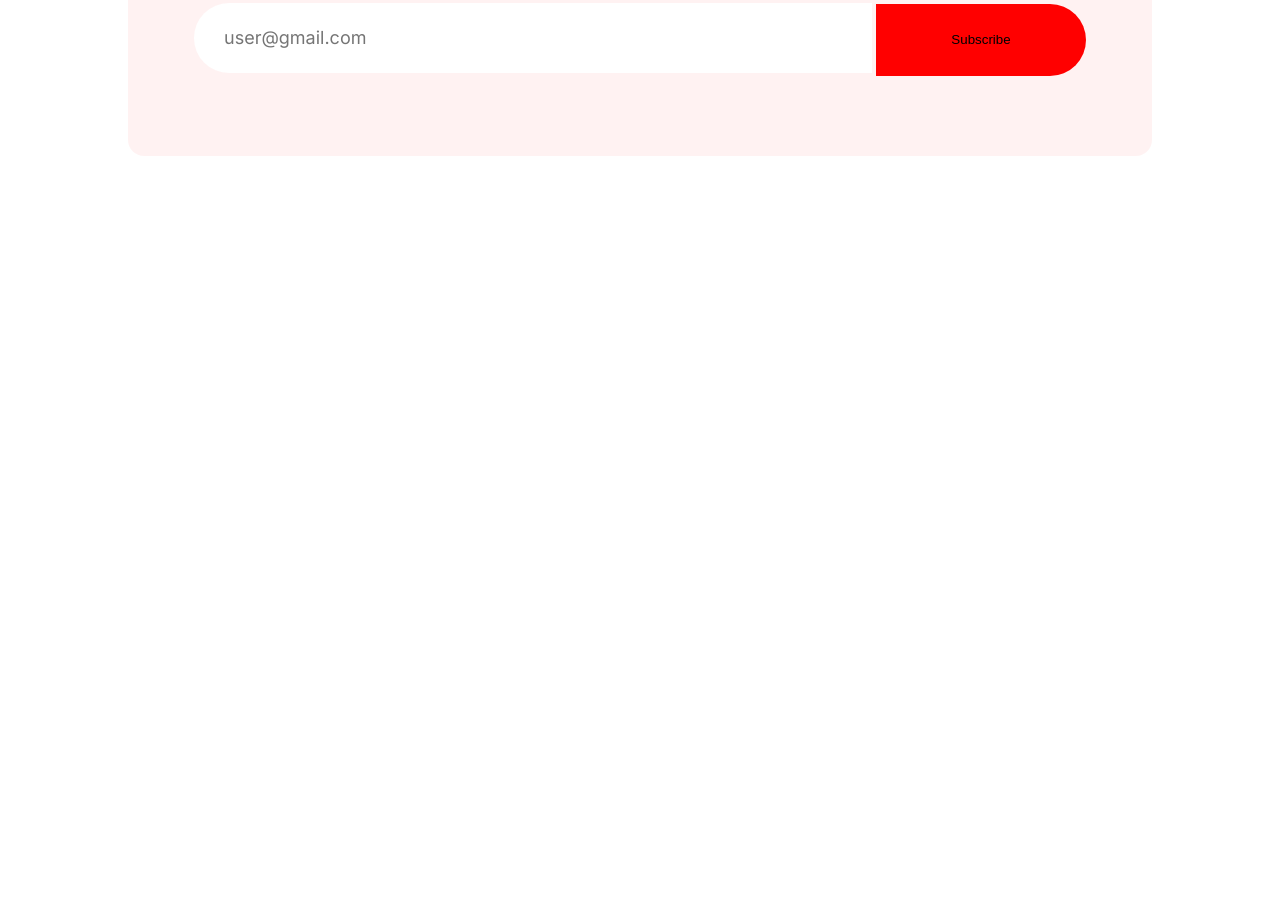
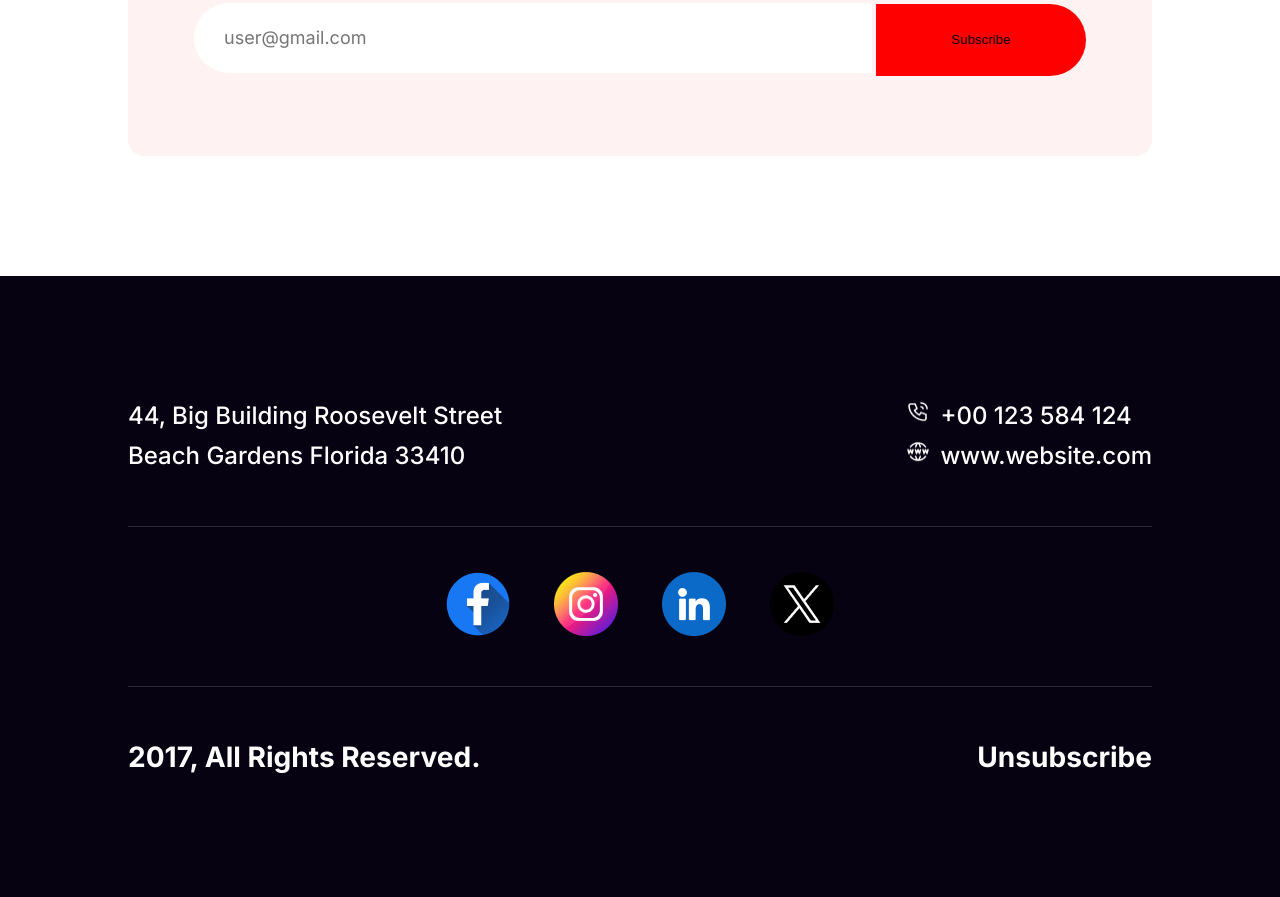
Before and after one commit to chinno0007/new-year-new-mission-assignment-one, a plain HTML site: page index.html in a window 1280 px wide. Shown: the part 5963-6860 px from the top of the page. Before the commit the page ends 6239 px from the top, so only its background shows below. Drawn offline with Linux system fonts and the light colour scheme.

Commit message:
footer added

```diff
--- a/index.html
+++ b/index.html
@@ -6,6 +6,9 @@
     <title>Document</title>
     <!-- css link -->
     <link rel="stylesheet" href="styles/style.css">
+    <!-- font awesome -->
+    <script src="https://kit.fontawesome.com/f6c59a4bb5.js" crossorigin="anonymous"></script>
+    <link rel="stylesheet" href="https://cdnjs.cloudflare.com/ajax/libs/font-awesome/6.5.1/css/all.min.css" integrity="sha512-DTOQO9RWCH3ppGqcWaEA1BIZOC6xxalwEsw9c2QQeAIftl+Vegovlnee1c9QX4TctnWMn13TZye+giMm8e2LwA==" crossorigin="anonymous" referrerpolicy="no-referrer" />
 </head>
 <body>
     <!-- header section -->
@@ -91,5 +94,31 @@
             </div>
         </section>
     </main>
+
+    <!-- footer -->
+    <footer class="foot">
+        <div class="contact">
+            <div class="contact-address">
+                <h3>44, Big Building Roosevelt Street <br>Beach Gardens Florida 33410</h3>
+            </div>
+            <div class="contact-number">
+                <h3><img src="resources/Call.png" alt="">+00 123 584 124 <br><img src="resources/Website.png" alt="">www.website.com</h3>
+            </div>
+        </div>
+        <div class="footer-social-links">
+            <img src="resources/Facebook.png" alt="">
+            <img src="resources/Instagram.png" alt="">
+            <img src="resources/Linkedin.png" alt="">
+            <img src="resources/Twitter.png" alt="">
+        </div>
+        <div class="unsubscribe-option">
+            <div class="contact-address">
+                <h3>2017, All Rights Reserved.</h3>
+            </div>
+            <div class="contact-number">
+                <h3>Unsubscribe</h3>
+            </div>
+        </div>
+    </footer>
 </body>
 </html>
--- a/styles/style.css
+++ b/styles/style.css
@@ -265,3 +265,57 @@ main{
 
 }
 /* footer styles */
+.foot{
+    background: #070211;
+    padding: 120px 0px;
+}
+.contact{
+    width: 80%;
+    max-width: 1320px;
+    margin: 0 auto;
+    display: flex;
+    justify-content: space-between;
+    border-bottom: 1px solid rgba(255, 255, 255, 0.15);
+}
+.contact h3{
+    color: #FFF;
+font-family: Inter;
+font-size: 24px;
+font-style: normal;
+font-weight: 500;
+line-height: 40px; /* 166.667% */
+padding-bottom: 50px;
+}
+.contact-number img{
+    padding-right: 10px;
+    width: 24px;
+    height: 24px;
+}
+.footer-social-links{
+    text-align: center;
+    margin: 0 auto;
+    width: 80%;
+    max-width: 1320px;
+    margin: 0 auto;
+    border-bottom: 1px solid rgba(255, 255, 255, 0.15);
+
+}
+.footer-social-links img{
+    padding: 20px;
+    margin: 25px 0px;
+
+}
+.unsubscribe-option{
+    width: 80%;
+    max-width: 1320px;
+    margin: 0 auto;
+    display: flex;
+    justify-content: space-between;
+    color: #FFF;
+    font-family: Inter;
+    font-size: 24px;
+    font-style: normal;
+    font-weight: 500;
+    line-height: 40px;
+    padding-top: 50px;
+}
```
